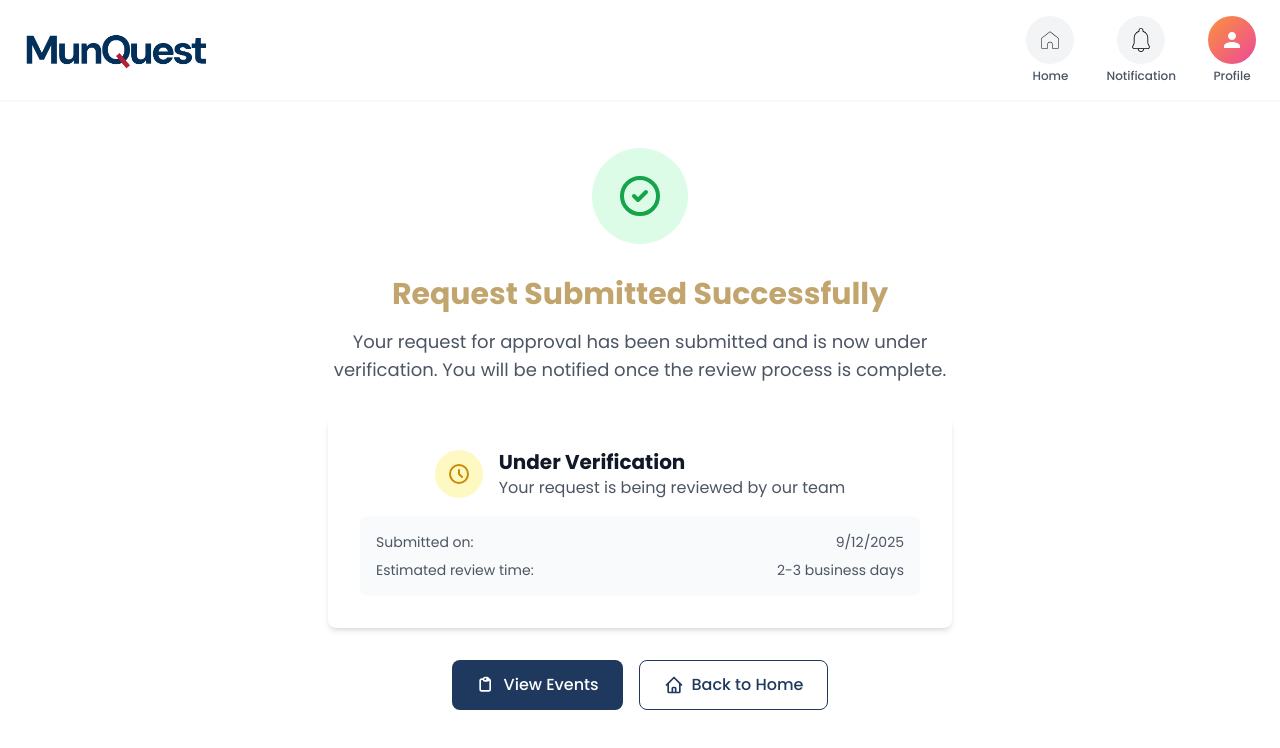
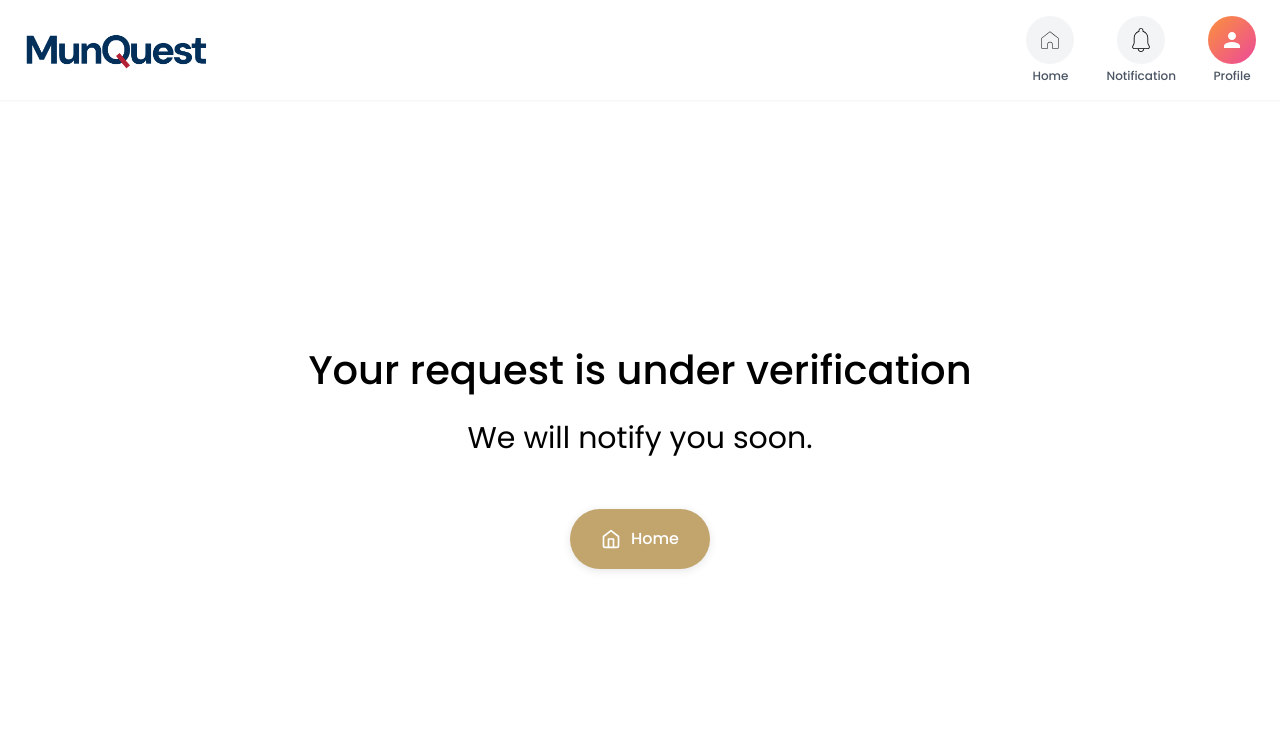
Before and after one commit to solify123/MunQuest-School-Management-Frontend, a React (Vite) app: page /request-under-verification in a window 1280 px wide. Shown: the top 748 px of the page. Built offline with nearby package versions, Linux system fonts and the light colour scheme.

Commit message:
feat: complete the requets of approval of organiser

```diff
--- a/src/apis/userApi.ts
+++ b/src/apis/userApi.ts
@@ -143,3 +143,40 @@ export const changePasswordApi = async (newPassword: string) => {
         throw new Error(error.response.data.message);
     }
 };
+
+export const edviceDocsfileUploadApi = async (file: File) => {
+    try {
+        const token = localStorage.getItem('token');
+        const formData = new FormData();
+        formData.append('file', file);
+        const response = await axios.post(`${backendUrl}/api/v1/organiser/organiser-approval-edvince-upload`, formData, {
+            headers: {
+                'Authorization': `Bearer ${token}`,
+                'Content-Type': 'multipart/form-data'
+            }
+        });
+        return response.data;
+    } catch (error: any) {
+        throw new Error(error.response.data.message);
+    }
+};
+
+
+export const requestApprovalApi = async (schoolName: string, locality: string, role: string, evidenceDocs: string) => {
+    try {
+        const token = localStorage.getItem('token');
+        const response = await axios.post(`${backendUrl}/api/v1/organiser/organiser-approval-request`, {
+            schoolName,
+            locality,
+            role,
+            evidenceDocs
+        }, {
+            headers: {
+                'Authorization': `Bearer ${token}`
+            }
+        });
+        return response.data;
+    } catch (error: any) {
+        throw new Error(error.response.data.message);
+    }
+}
--- a/src/pages/HomePage.tsx
+++ b/src/pages/HomePage.tsx
@@ -21,10 +21,6 @@ const HomePage: React.FC = () => {
 
   const handleCreateEvent = () => {
     navigate('/request-approval');
-  };
-
-  const handleViewEvents = () => {
-    navigate('/dashboard');
   };
 
   return (
@@ -60,7 +56,7 @@ const HomePage: React.FC = () => {
               <div className="flex flex-col items-center cursor-pointer" onClick={handleProfileClick}>
                 <div className="w-12 h-12 bg-gradient-to-br from-orange-400 to-pink-500 rounded-full flex items-center justify-center mb-1">
                   <svg className="w-6 h-6 text-white" fill="currentColor" viewBox="0 0 24 24">
-                    <path d="M12 12c2.21 0 4-1.79 4-4s-1.79-4-4-4-4 1.79-4 4 1.79 4 4 4zm0 2c-2.67 0-8 1.34-8 4v2h16v-2c0-2.66-5.33-4-8-4z"/>
+                    <path d="M12 12c2.21 0 4-1.79 4-4s-1.79-4-4-4-4 1.79-4 4 1.79 4 4 4zm0 2c-2.67 0-8 1.34-8 4v2h16v-2c0-2.66-5.33-4-8-4z" />
                   </svg>
                 </div>
                 <span className="text-xs text-gray-600 font-medium">Profile</span>
@@ -71,22 +67,13 @@ const HomePage: React.FC = () => {
           {/* Action Buttons */}
           <div className="mt-6 flex justify-end space-x-4">
             <button
-              onClick={handleViewEvents}
-              className="bg-white text-[#1E395D] px-6 py-3 rounded-lg font-medium hover:bg-gray-50 transition-colors duration-200 flex items-center border border-[#1E395D]"
-            >
-              <svg className="w-5 h-5 mr-2" fill="none" stroke="currentColor" viewBox="0 0 24 24">
-                <path strokeLinecap="round" strokeLinejoin="round" strokeWidth={2} d="M9 5H7a2 2 0 00-2 2v10a2 2 0 002 2h8a2 2 0 002-2V7a2 2 0 00-2-2h-2M9 5a2 2 0 002 2h2a2 2 0 002-2M9 5a2 2 0 012-2h2a2 2 0 012 2" />
-              </svg>
-              View Events
-            </button>
-            <button
               onClick={handleCreateEvent}
               className="bg-[#1E395D] text-white px-6 py-3 rounded-lg font-medium hover:bg-[#1a2f4a] transition-colors duration-200 flex items-center"
             >
               <svg className="w-5 h-5 mr-2" fill="none" stroke="currentColor" viewBox="0 0 24 24">
                 <path strokeLinecap="round" strokeLinejoin="round" strokeWidth={2} d="M12 4v16m8-8H4" />
               </svg>
-              + Create Event
+              Create Event
             </button>
           </div>
         </div>
--- a/src/pages/RequestUnderVerification.tsx
+++ b/src/pages/RequestUnderVerification.tsx
@@ -22,7 +22,10 @@ const RequestUnderVerification: React.FC = () => {
     <div className="min-h-screen bg-white">
       {/* Header Section */}
       <div className="bg-white shadow-sm">
-        <div className="max-w-7xl mx-auto px-6 py-4">
+        <div
+          className="mx-auto px-6 py-4"
+          style={{ maxWidth: "88rem" }}
+        >
           <div className="flex items-center justify-between">
             {/* Logo */}
             <div className="flex-shrink-0">
@@ -51,7 +54,7 @@ const RequestUnderVerification: React.FC = () => {
               <div className="flex flex-col items-center cursor-pointer" onClick={handleProfileClick}>
                 <div className="w-12 h-12 bg-gradient-to-br from-orange-400 to-pink-500 rounded-full flex items-center justify-center mb-1">
                   <svg className="w-6 h-6 text-white" fill="currentColor" viewBox="0 0 24 24">
-                    <path d="M12 12c2.21 0 4-1.79 4-4s-1.79-4-4-4-4 1.79-4 4 1.79 4 4 4zm0 2c-2.67 0-8 1.34-8 4v2h16v-2c0-2.66-5.33-4-8-4z"/>
+                    <path d="M12 12c2.21 0 4-1.79 4-4s-1.79-4-4-4-4 1.79-4 4 1.79 4 4 4zm0 2c-2.67 0-8 1.34-8 4v2h16v-2c0-2.66-5.33-4-8-4z" />
                   </svg>
                 </div>
                 <span className="text-xs text-gray-600 font-medium">Profile</span>
@@ -62,79 +65,88 @@ const RequestUnderVerification: React.FC = () => {
       </div>
 
       {/* Main Content */}
-      <div className="max-w-2xl mx-auto px-6 py-12">
-        <div className="text-center">
-          {/* Success Icon */}
-          <div className="mb-8">
-            <div className="w-24 h-24 bg-green-100 rounded-full flex items-center justify-center mx-auto">
-              <svg className="w-12 h-12 text-green-600" fill="none" stroke="currentColor" viewBox="0 0 24 24">
-                <path strokeLinecap="round" strokeLinejoin="round" strokeWidth={2} d="M9 12l2 2 4-4m6 2a9 9 0 11-18 0 9 9 0 0118 0z" />
-              </svg>
-            </div>
-          </div>
-
-          {/* Title */}
-          <h1 className="text-3xl font-bold text-[#C2A46D] mb-4">
-            Request Submitted Successfully
+      <div
+        className="max-w-[75rem] mx-auto px-6 py-12"
+        style={{ paddingTop: '15rem' }}
+      >
+        <div className="text-left">
+          <h1
+            style={{
+              color: '#000',
+              textAlign: 'center',
+              fontSize: '40px',
+              fontStyle: 'normal',
+              fontWeight: 500,
+              lineHeight: '150%',
+              marginBottom: '1rem'
+            }}
+          >
+            Your request is under verification
           </h1>
-
-          {/* Description */}
-          <p className="text-lg text-gray-600 mb-8">
-            Your request for approval has been submitted and is now under verification.
-            You will be notified once the review process is complete.
+          <p
+            style={{
+              color: '#000',
+              textAlign: 'center',
+              fontSize: '30px',
+              fontStyle: 'normal',
+              fontWeight: 400,
+              lineHeight: '150%',
+              marginBottom: '1rem'
+            }}
+          >
+            We will notify you soon.
           </p>
-
-          {/* Status Card */}
-          <div className="bg-white rounded-lg shadow-md p-8 mb-8">
-            <div className="flex items-center justify-center mb-4">
-              <div className="w-12 h-12 bg-yellow-100 rounded-full flex items-center justify-center mr-4">
-                <svg className="w-6 h-6 text-yellow-600" fill="none" stroke="currentColor" viewBox="0 0 24 24">
-                  <path strokeLinecap="round" strokeLinejoin="round" strokeWidth={2} d="M12 8v4l3 3m6-3a9 9 0 11-18 0 9 9 0 0118 0z" />
-                </svg>
-              </div>
-              <div className="text-left">
-                <h3 className="text-xl font-bold text-gray-900">Under Verification</h3>
-                <p className="text-gray-600">Your request is being reviewed by our team</p>
-              </div>
-            </div>
-
-            <div className="bg-gray-50 rounded-lg p-4">
-              <div className="flex items-center justify-between text-sm text-gray-600">
-                <span>Submitted on:</span>
-                <span>{new Date().toLocaleDateString()}</span>
-              </div>
-              <div className="flex items-center justify-between text-sm text-gray-600 mt-2">
-                <span>Estimated review time:</span>
-                <span>2-3 business days</span>
-              </div>
-            </div>
-          </div>
-
-          {/* Action Buttons */}
-          <div className="flex flex-col sm:flex-row gap-4 justify-center">
-            <button
-              onClick={() => navigate('/dashboard')}
-              className="bg-[#1E395D] text-white px-6 py-3 rounded-lg font-medium hover:bg-[#1a2f4a] transition-colors duration-200 flex items-center justify-center"
+          <button
+            onClick={() => navigate('/home')}
+            style={{
+              display: 'flex',
+              width: '140px',
+              height: '60px',
+              padding: '10px',
+              justifyContent: 'center',
+              alignItems: 'center',
+              gap: '10px',
+              borderRadius: '30px',
+              backgroundColor: '#C2A46D',
+              color: 'white',
+              fontWeight: 500,
+              fontSize: '16px',
+              border: 'none',
+              boxShadow: '0 2px 8px rgba(0, 0, 0, 0.1)',
+              transition: 'all 0.2s ease',
+              cursor: 'pointer',
+              margin: 'auto',
+              marginTop: '3rem',
+            }}
+            onMouseEnter={(e) => {
+              e.currentTarget.style.backgroundColor = '#B8945F';
+              e.currentTarget.style.transform = 'translateY(-1px)';
+              e.currentTarget.style.boxShadow = '0 4px 12px rgba(0, 0, 0, 0.15)';
+            }}
+            onMouseLeave={(e) => {
+              e.currentTarget.style.backgroundColor = '#C2A46D';
+              e.currentTarget.style.transform = 'translateY(0)';
+              e.currentTarget.style.boxShadow = '0 2px 8px rgba(0, 0, 0, 0.1)';
+            }}
+          >
+            <svg
+              width="20"
+              height="20"
+              viewBox="0 0 24 24"
+              fill="none"
+              stroke="white"
+              strokeWidth="2"
+              strokeLinecap="round"
+              strokeLinejoin="round"
             >
-              <svg className="w-5 h-5 mr-2" fill="none" stroke="currentColor" viewBox="0 0 24 24">
-                <path strokeLinecap="round" strokeLinejoin="round" strokeWidth={2} d="M9 5H7a2 2 0 00-2 2v10a2 2 0 002 2h8a2 2 0 002-2V7a2 2 0 00-2-2h-2M9 5a2 2 0 002 2h2a2 2 0 002-2M9 5a2 2 0 012-2h2a2 2 0 012 2" />
-              </svg>
-              View Events
-            </button>
-
-            <button
-              onClick={() => navigate('/home')}
-              className="bg-white text-[#1E395D] px-6 py-3 rounded-lg font-medium hover:bg-gray-50 transition-colors duration-200 flex items-center justify-center border border-[#1E395D]"
-            >
-              <svg className="w-5 h-5 mr-2" fill="none" stroke="currentColor" viewBox="0 0 24 24">
-                <path strokeLinecap="round" strokeLinejoin="round" strokeWidth={2} d="M3 12l2-2m0 0l7-7 7 7M5 10v10a1 1 0 001 1h3m10-11l2 2m-2-2v10a1 1 0 01-1 1h-3m-6 0a1 1 0 001-1v-4a1 1 0 011-1h2a1 1 0 011 1v4a1 1 0 001 1m-6 0h6" />
-              </svg>
-              Back to Home
-            </button>
-          </div>
+              <path d="m3 9 9-7 9 7v11a2 2 0 0 1-2 2H5a2 2 0 0 1-2-2z" />
+              <polyline points="9,22 9,12 15,12 15,22" />
+            </svg>
+            Home
+          </button>
         </div>
       </div>
-    </div>
+    </div >
   );
 };
 
```
Also changed, not shown: src/pages/RequestApproval.tsx (+78 -36 lines).
